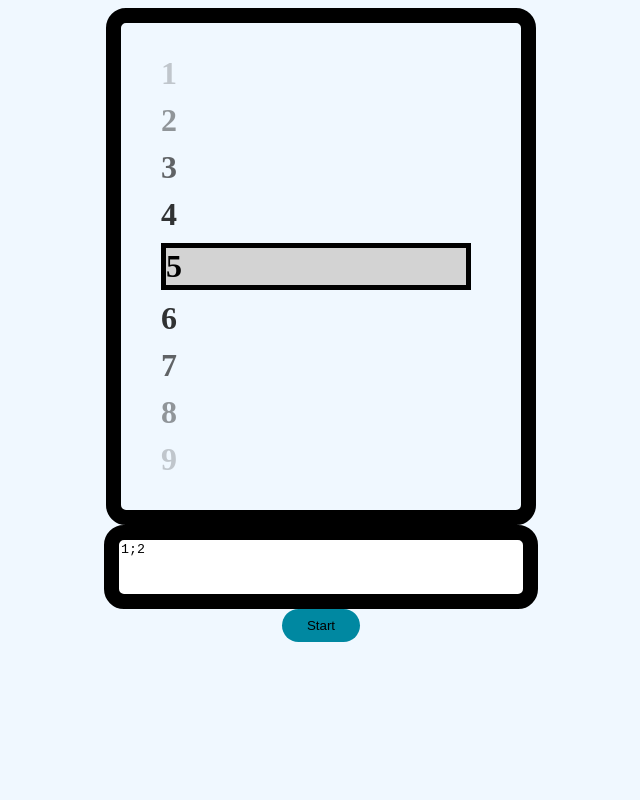
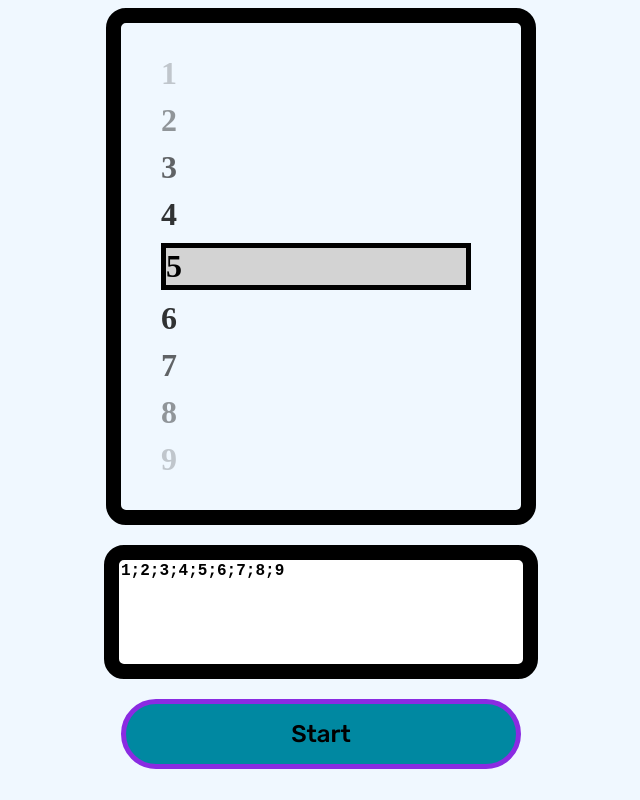
Before and after one commit to Jnath33/roll, a plain HTML site: page index.html in a window 1280 px wide. Shown: the whole page, without its empty margins (319-959 px from the left). Drawn offline with Linux system fonts and the light colour scheme.

Commit message:
Some css change + change ellement in text area

```diff
--- a/index.html
+++ b/index.html
@@ -21,7 +21,7 @@
             <li id="9" class="un">9</li>
         </ul>
     </div>
-    <textarea id="text">1;2</textarea>
+    <textarea id="text">1;2;3;4;5;6;7;8;9</textarea>
     <button id="btn">Start</button>
     <script type="text/javascript" src="script.js"></script>
 </body>
--- a/style.css
+++ b/style.css
@@ -1,3 +1,5 @@
+@import url('https://fonts.googleapis.com/css2?family=Rubik:wght@500&display=swap');
+
 body {
     background-color: aliceblue;
 }
@@ -40,28 +42,37 @@ body {
 }
 
 button {
+    width: 400px;
+    height: 70px;
     display: block;
     padding: 9px 25px;
     background-color: rgba(0, 136, 161, 1);
-    border: none;
+    border: 5px solid blueviolet;
     border-radius: 50px;
     cursor: pointer;
+    margin: auto;
+    font-size: x-large;
+    font-family: 'Rubik', sans-serif;
     transition: all 0.3s ease 0s;
-    margin: auto;
 }
 
 button:hover {
     background-color: blueviolet;
+    border: 5px solid rgba(0, 136, 161, 1);
 }
 
 textarea {
+    font-size: large;
+    font-weight: bold;
     display: block;
     border: solid 15px black;
     width: 400px;
     resize: none;
-    height: 50px;
+    height: 100px;
     border-radius: 20px;
     margin: auto;
+    margin-top: 20px;
+    margin-bottom: 20px;
 }
 
 .roll {
```
